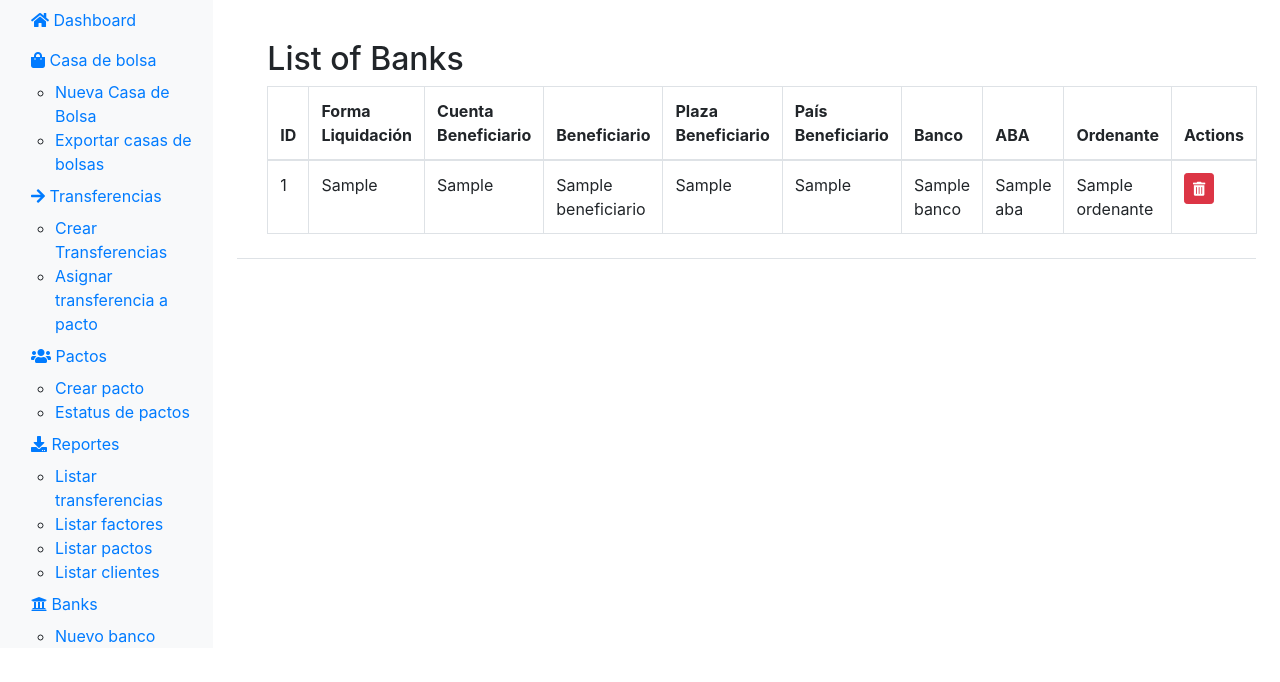
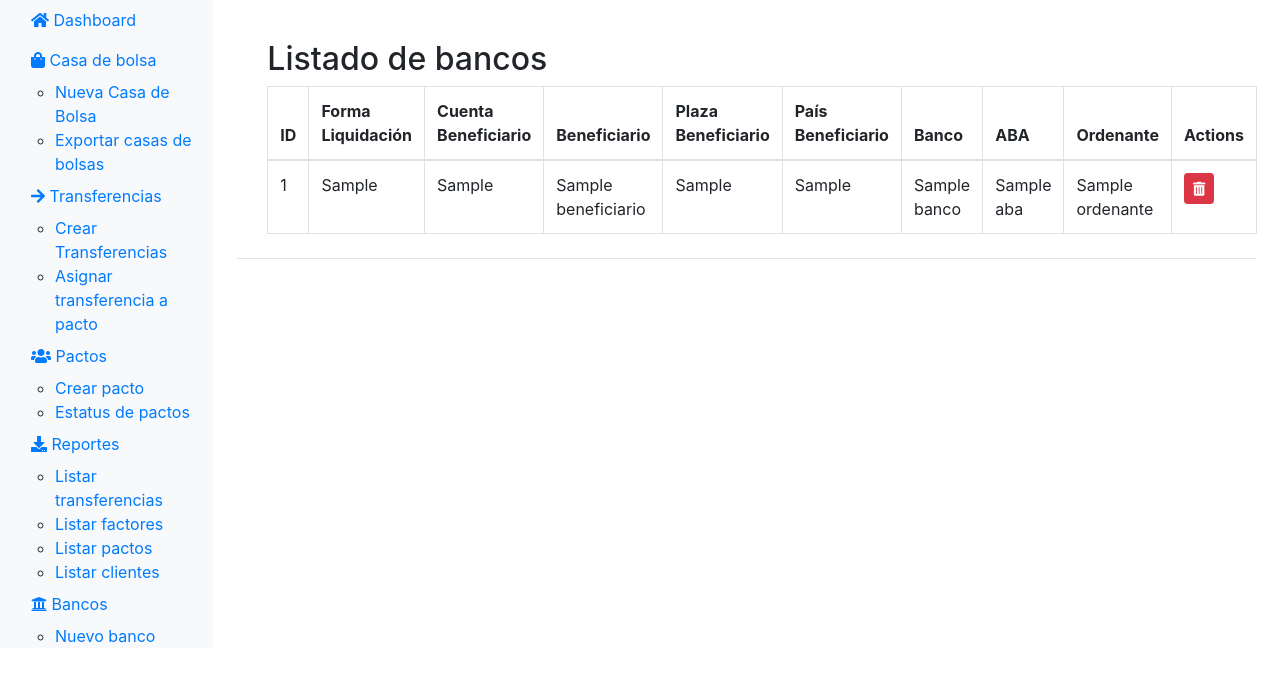
Before and after one commit to JATCIN/proyecto0, a Flask app: page /list_banco in a window 1280 px wide. Shown: the part 48-730 px from the top of the page. Run offline with Flask 3, Linux system fonts and the light colour scheme; a database or web service that is not in the repository returns one stand-in record (values such as "Sample title"); some libraries are stand-ins or nearby versions.

Commit message:
correccion de idioma

```diff
--- a/src/app.py
+++ b/src/app.py
@@ -138,7 +138,7 @@ def list_banco():
 
 @app.route('/edit_banco/<int:record_id>')
 def edit_record(record_id):
-    # Lógica para editar el registro
+
     return f'Edit record {record_id}'
 
 @app.route('/delete_banco/<int:record_id>')
--- a/src/templates/layout.html
+++ b/src/templates/layout.html
@@ -88,7 +88,7 @@
             <li class="nav-item">
               <a class="nav-link" href="{{ url_for('list_banco') }}">
                   <i class="fa fa-university"></i>
-                  Banks
+                  Bancos
               </a>
               <ul class="submenu">
                   <li><a href="{{ url_for('new_banco') }}">Nuevo banco</a></li>
--- a/src/templates/list_banco.html
+++ b/src/templates/list_banco.html
@@ -4,7 +4,7 @@
 
 {% block content %}
 <div class="container">
-  <h2 class="mt-4">List of Banks</h2>
+  <h2 class="mt-4">Listado de bancos </h2>
   <table class="table table-bordered">
     <thead>
       <tr>
--- a/src/templates/new_banco.html
+++ b/src/templates/new_banco.html
@@ -38,9 +38,9 @@
 <div class="container form-container">
   <div class="row justify-content-center">
     <div class="col-md-8 main-login main-center">
-      <h5 class="form-title">Payment Information</h5>
+      <h5 class="form-title">Información del pago</h5>
 
-      <!-- Mensajes Flash -->
+
       {% with messages = get_flashed_messages(with_categories=true) %}
         {% if messages %}
           <div class="alert-container">
```
